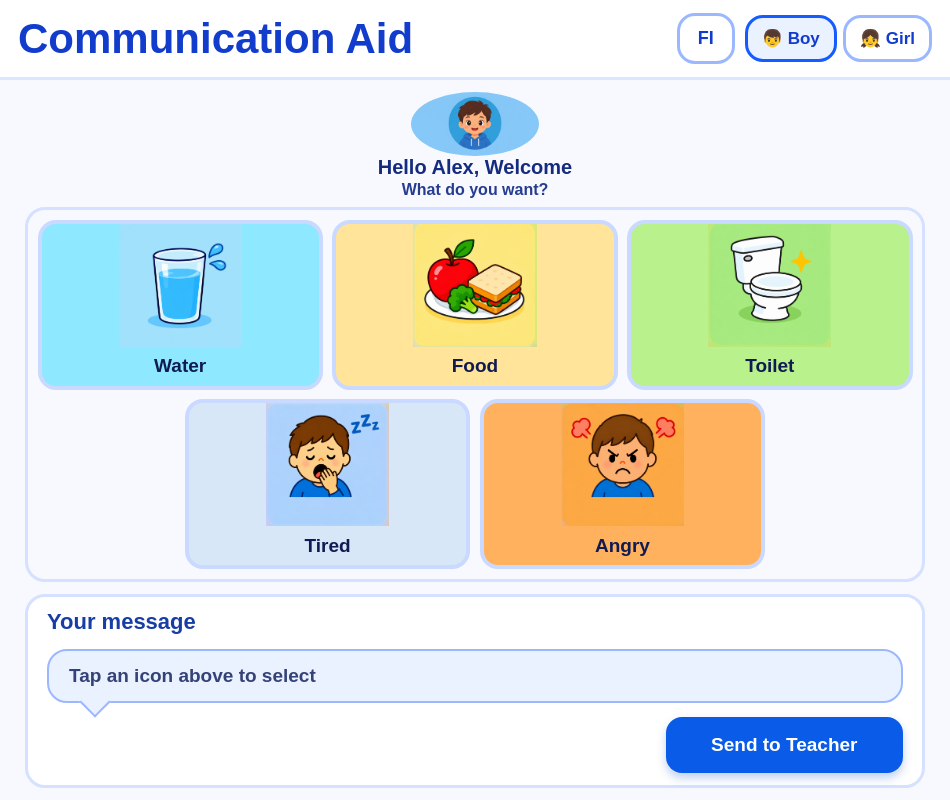
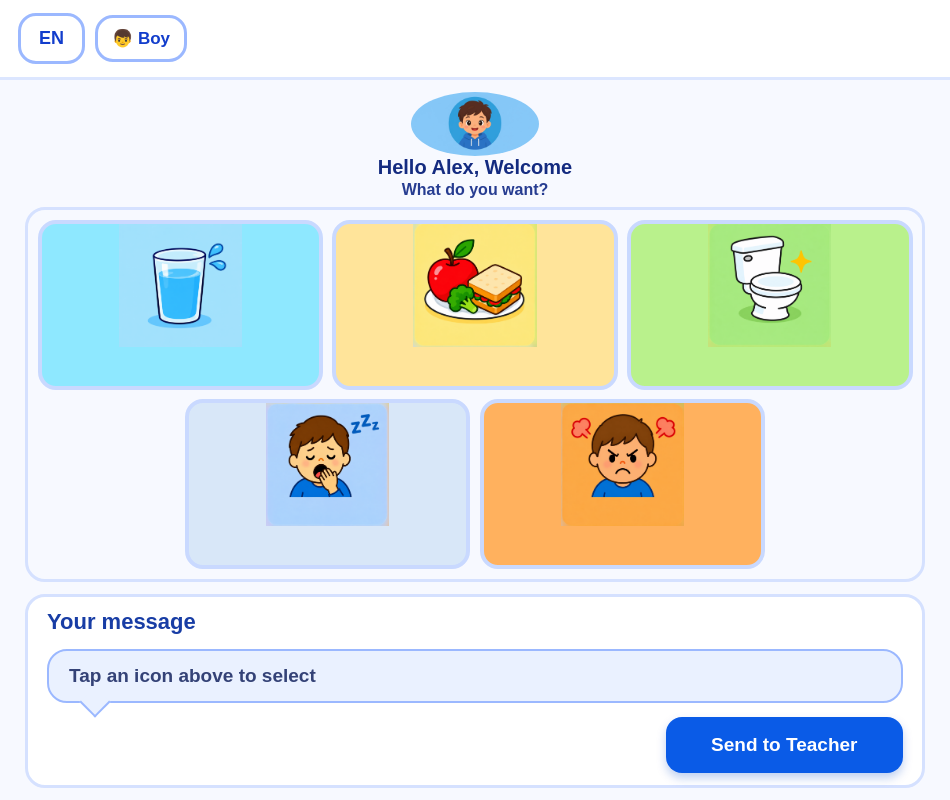
Before and after one commit to Karelia-Software-Projetcs/communication_app, an Electron app: page index.html in a window 950 px wide. Drawn offline with Linux system fonts and the light colour scheme.

Commit message:
update gender button

```diff
--- a/index.html
+++ b/index.html
@@ -12,28 +12,19 @@
   <body>
     <!-- Header -->
     <header class="app-header">
-      <h1>Communication Aid</h1>
+
 
       <!-- Language and student version buttons -->
       <div class="header-buttons">
-        <button id="languageButton">FI/EN</button>
+        <button id="languageButton" class="language-button">
+          EN
+        </button>
 
         <div class="student-selector">
-          <button
-            id="boyButton"
-            class="student-option selected-student"
-          >
-            👦 Boy
-          </button>
-
-          <button
-            id="girlButton"
-            class="student-option"
-          >
-            👧 Girl
-          </button>
-        </div>
-      </div>
+  <button id="genderButton" class="student-option">
+    👦 Boy
+  </button>
+</div>
     </header>
 
     <!-- Student Screen -->
```
